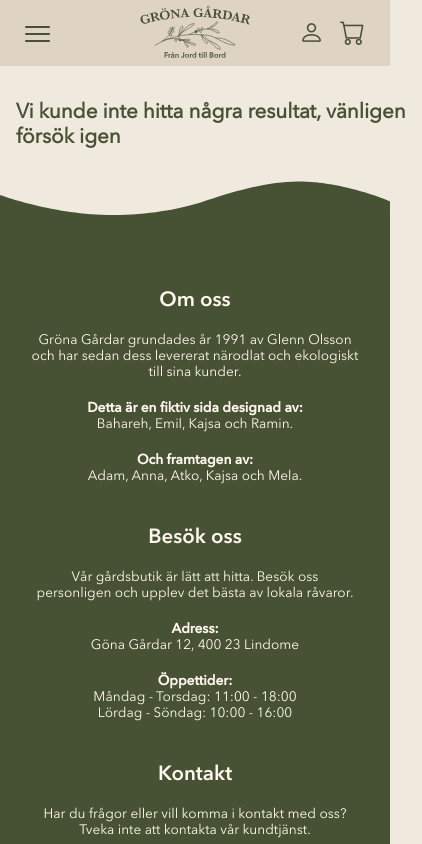
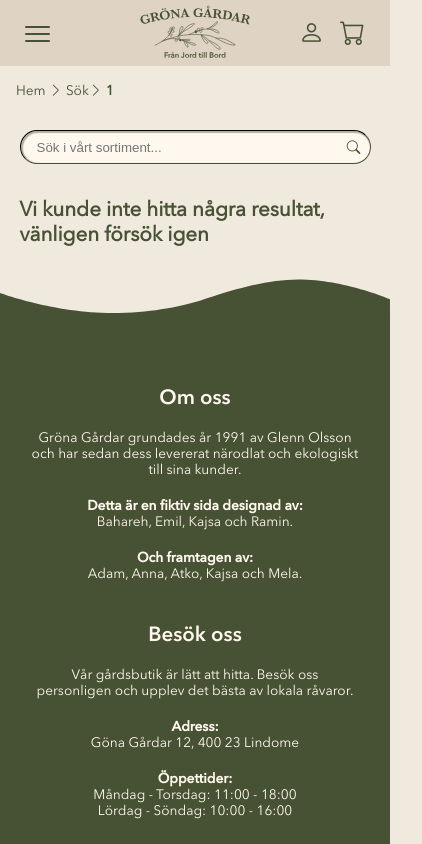
Before and after one commit to f1schhh/Grona-gardar, a Vue app: page /search/1 in a window 390 px wide. Shown: the top 844 px of the page, 422 px wide, since content can reach past the window. Built offline with nearby package versions, Linux system fonts and the light colour scheme.

Commit message:
Har fixat så att Admin sidan nu är helt responsiv, och även gjort styling ändringar på Söksidan.

```diff
--- a/src/components/Admin/OrderHistory.vue
+++ b/src/components/Admin/OrderHistory.vue
@@ -32,7 +32,9 @@ export default {
 
 }
 </script>
+
 <template>
+  <div style="overflow-x: auto;">
     <table class="orders_table">
       <tr>
         <th>Order id</th>
@@ -47,7 +49,9 @@ export default {
         <td v-if="items.order_status === 'ongoing'">Pågående</td>
       </tr>
     </table>
+  </div>
 </template>
+
 <style scoped>
 .orders_container {
   display: flex;
--- a/src/database.json
+++ b/src/database.json
@@ -241,7 +241,7 @@
       "delivery_alternative": "PostNord Hem",
       "delivery_adress": "Axel Dahlströms Torg, Göteborg",
       "delivery_zipcode": "433 38",
-      "delivery_name": "Atko Dahlstrom",
+      "delivery_name": "Axel  Dahlstrom",
       "email": "atko.dahlstrom@cat.com"
     },
     {
@@ -253,7 +253,7 @@
       "delivery_alternative": "PostNord Hem",
       "delivery_adress": "Axel Dahlströms Torg, Göteborg",
       "delivery_zipcode": "433 38",
-      "delivery_name": "Atko Dahlstrom",
+      "delivery_name": "Axel Dahlstrom",
       "email": "atko.dahlstrom@cat.com"
     }
   ],
--- a/src/views/SearchView.vue
+++ b/src/views/SearchView.vue
@@ -1,5 +1,7 @@
 <script>
 import AddToCartButton from '../components/AddToCartButton.vue';
+import SearchBar from '../components/SearchBar.vue';
+
 export default {
   data() {
     return {
@@ -61,13 +63,23 @@ export default {
     }
   },
   components: {
-    AddToCartButton
+    AddToCartButton,
+    SearchBar,
   },
 }
 </script>
 
 <template>
+  <nav style="padding: 1rem;">
+    <ul class="bread-crumb-meny">
+      <li><router-link to="/">Hem</router-link> <i class="bi bi-chevron-right"></i></li>
+      <li>Sök<i class="bi bi-chevron-right"></i></li>
+      <li><router-link :to="'/search/' + this.$route.params.query"><b>{{ this.$route.params.query }}</b></router-link>
+      </li>
+    </ul>
+  </nav>
   <section>
+    <SearchBar style="margin: auto; width: 100%; margin-bottom: 1rem;" />
     <div class="top_of_search" v-if="productData !== 0">
       <h2>Sökresultat för "{{ this.$route.params.query }}"</h2>
       <select v-model="filterType" class="filter_type">
@@ -117,7 +129,11 @@ export default {
 
 <style scoped>
 section {
-  width: 100%;
+  width: 60%;
+  display: flex;
+  flex-direction: column;
+  justify-content: center;
+  margin: auto;
   padding: 1rem;
 }
 
@@ -137,7 +153,6 @@ h2 {
   border: 0;
   height: 45px;
   border: 2px solid #9A876F;
-  margin-right: 1.3rem;
   background-color: transparent;
 }
 
@@ -181,4 +196,10 @@ h2 {
     height: 9.5rem;
   }
 }
+
+@media screen and (max-width: 767px) {
+  section {
+    width: 90%;
+  }
+}
 </style>
--- a/src/views/admin/AdminCustomersView.vue
+++ b/src/views/admin/AdminCustomersView.vue
@@ -28,6 +28,7 @@ export default {
       <h3>Alla kundar</h3>
       <span class="small_text">Lista över alla våra kunder</span>
     </div>
+    <div style="overflow-x: auto;">
       <table class="orders_table">
         <tr>
           <th>Id </th>
@@ -49,7 +50,9 @@ export default {
         </tr>
       </table>
     </div>
+  </div>
 </template>
+
 <style scoped>
 .customers_container {
   display: flex;
--- a/src/views/admin/AdminView.vue
+++ b/src/views/admin/AdminView.vue
@@ -19,6 +19,7 @@ export default {
   }
 }
 </script>
+
 <template>
   <div class="admin_container">
     <nav class="admin_nav">
@@ -95,7 +96,7 @@ export default {
               <div>
                 <h4>Gillar</h4>
                 <div class="small_text">
-                  <b>Adam Fischer</b>
+                  <b>Atko</b>
                   gillar Äpple
                 </div>
               </div>
@@ -134,6 +135,7 @@ export default {
 
   </div>
 </template>
+
 <style scoped>
 .default_gap {
   display: flex;
@@ -166,6 +168,7 @@ export default {
   gap: 1rem;
   padding-left: 1rem;
   padding-right: 1rem;
+  padding-bottom: 2rem;
   margin-top: 1rem;
 }
 
@@ -260,20 +263,24 @@ export default {
 }
 
 @media screen and (max-width: 700px) {
-  .dashboard_stats{
+  .dashboard_stats {
     flex-direction: column;
   }
-  .monthly_stats_left{
+
+  .monthly_stats_left {
     width: 100%;
   }
-  .monthly_stats_right{
+
+  .monthly_stats_right {
     width: 100%;
   }
-  .category_stats{
+
+  .category_stats {
     display: flex;
     justify-content: center;
   }
-  .category_stats{
+
+  .category_stats {
     flex-direction: column;
     gap: 1rem;
   }
@@ -293,4 +300,14 @@ export default {
     width: 100%;
   }
 }
+
+@media screen and (min-width: 950px) and (max-width: 1125px) {
+  .dashboard_stats {
+    min-width: calc(70% - 2rem);
+  }
+
+  .category_stats {
+    min-width: calc(30% - 3rem);
+  }
+}
 </style>
```
Also changed, not shown: src/components/SearchBar.vue (indentation only). Lines whose indentation alone changed are shown as unchanged.
